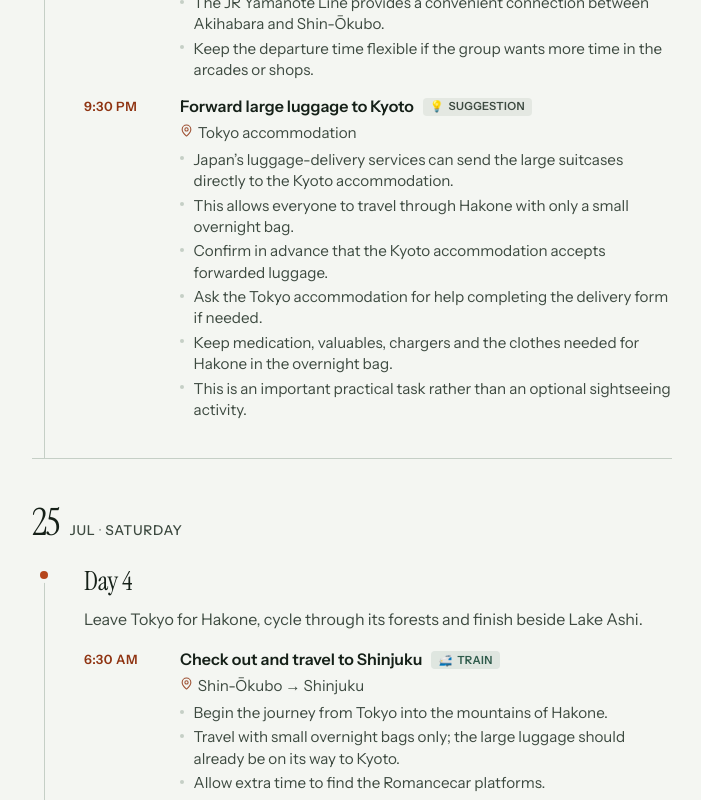
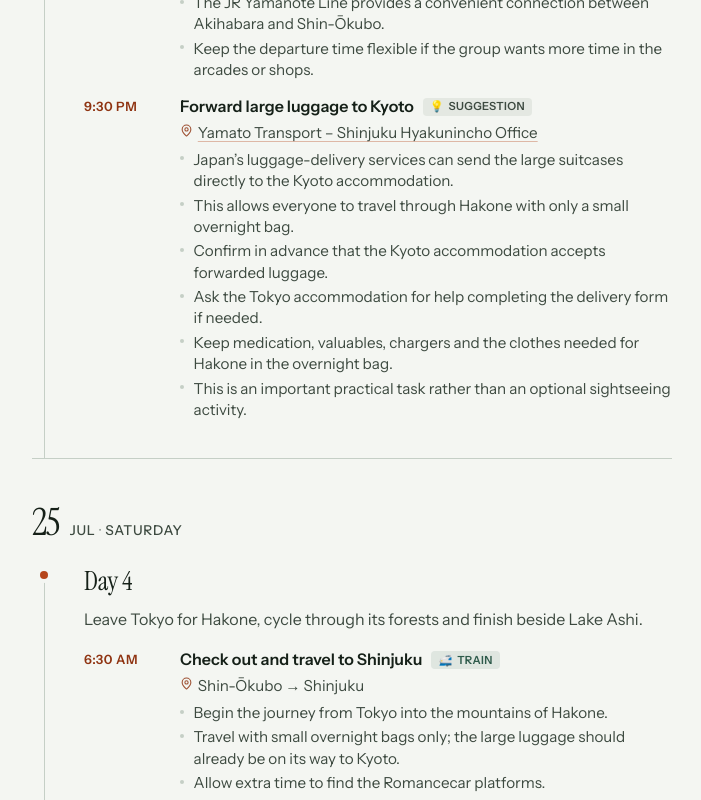
Before and after one commit to kathrynfieg/japan-itinerary-2026, a Vue app: page / in a window 1280 px wide. Shown: the part 10340-11140 px from the top of the page, without its empty margins (288-989 px from the left). Built offline with nearby package versions, Linux system fonts and the light colour scheme.

Commit message:
added more links

```diff
--- a/src/data/trip.ts
+++ b/src/data/trip.ts
@@ -109,6 +109,11 @@ export const keyLinks: TripLink[] = [
     label: 'Kyoto accommodation',
     href: 'https://drive.google.com/drive/folders/1K8RI5p9EKy_tkFTGLrWT9K28EaGprvNY?usp=drive_link',
     note: '26 July · Drive folder',
+  },
+  {
+    label: 'Kyoto ghost tour',
+    href: 'https://drive.google.com/drive/folders/1IJG17in0tftnb79nvIt-y5KHgce0VJiu?usp=drive_link',
+    note: '26 July · Free cancellation until 25 July',
   },
   {
     label: 'K36 rooftop bar',
@@ -667,7 +672,8 @@ export const days: Day[] = [
       {
         time: '9:30 PM',
         title: 'Forward large luggage to Kyoto',
-        place: 'Tokyo accommodation',
+        place: 'Yamato Transport – Shinjuku Hyakunincho Office',
+        maps: 'https://www.google.com/maps/place/%E3%83%A4%E3%83%9E%E3%83%88%E9%81%8B%E8%BC%B8+%E6%96%B0%E5%AE%BF%E7%99%BE%E4%BA%BA%E7%94%BA%E5%96%B6%E6%A5%AD%E6%89%80%EF%BC%88%E7%99%BE%E4%BA%BA%E7%94%BA%EF%BC%91%E4%B8%81%E7%9B%AE%EF%BC%89/@35.7012274,139.6957877,17z/data=!3m1!4b1!4m6!3m5!1s0x60188d5fa5c4d0f9:0xfb3520b89fca5010!8m2!3d35.7012274!4d139.6957877!16s%2Fg%2F11c58kls80!18m1!1e1?entry=ttu&g_ep=EgoyMDI2MDcxNS4wIKXMDSoASAFQAw%3D%3D',
         type: 'suggestion',
         notes: [
           'Japan’s luggage-delivery services can send the large suitcases directly to the Kyoto accommodation.',
@@ -961,8 +967,9 @@ export const days: Day[] = [
           'Lasts approximately two-and-a-half hours and requires advance booking.',
           'Choose this instead of Gion Corner; allow around 40–50 minutes to travel from central Kyoto.',
           'The later finish may mean skipping or shortening the K36 rooftop drinks.',
+          'Booked via GetYourGuide — free cancellation until 25 July.',
         ],
-        link: 'https://www.getyourguide.com/kyoto-l96826/kyoto-ghost-tour-legends-dark-tales-bamboo-forest-night-t507045/',
+        link: 'https://drive.google.com/drive/folders/1IJG17in0tftnb79nvIt-y5KHgce0VJiu?usp=drive_link',
       },
       {
         time: '8:00 PM',
@@ -1217,6 +1224,7 @@ export const days: Day[] = [
           'Paint and personalise a traditional Japanese daruma',
           '日本橋2丁目10−9, Chuo-ku, Osaka 542-0073',
           'Near Namba — short walk or one stop from the accommodation',
+          'Free cancellation until 28 July',
         ],
         link: 'https://drive.google.com/drive/folders/1rlxskWuPg-PgZKyx54rMJl18X-xbnaRf',
       },
```
